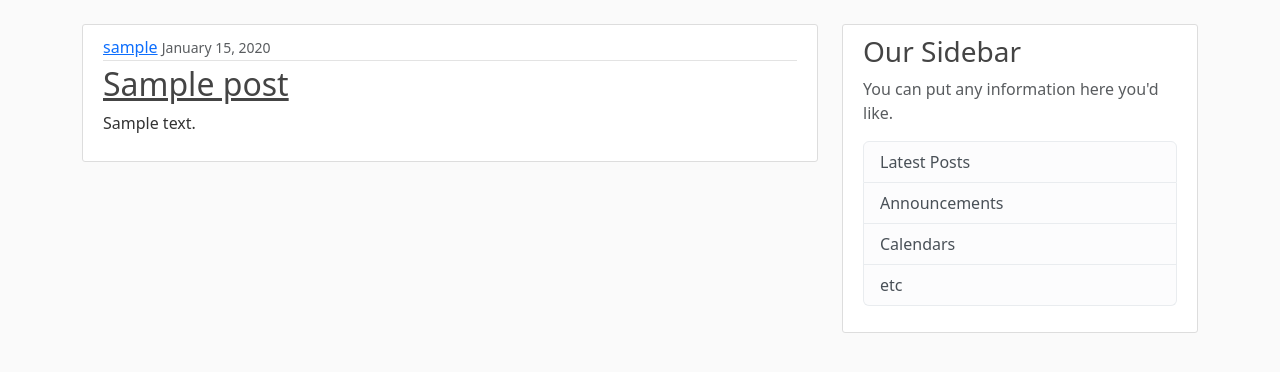
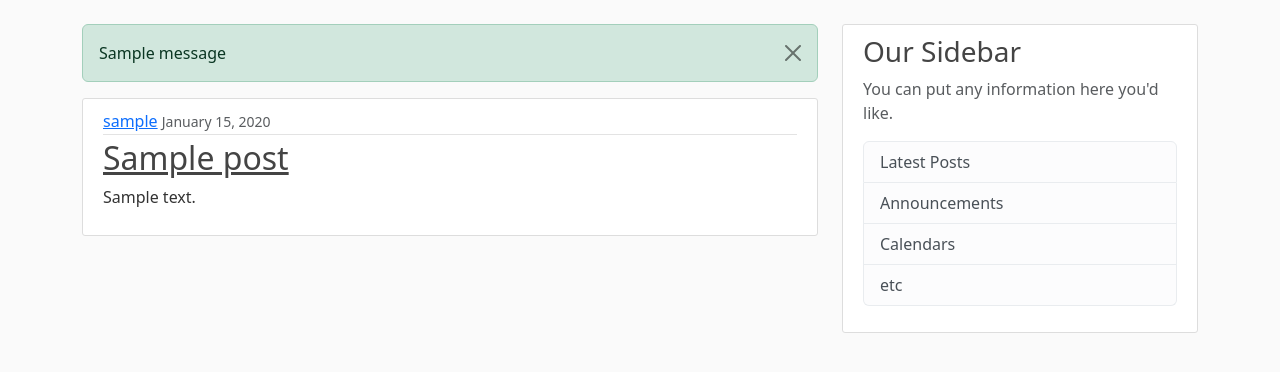
Before and after one commit to masalovd/blog, a Django app: page / in a window 1280 px wide. Shown: the part 56-428 px from the top of the page. Run offline with Django 5.2, Linux system fonts and the light colour scheme; tables that the repository leaves empty hold one stand-in row (values such as "Sample post"); one stand-in notice (Sample message) is shown.

Commit message:
Add display of messages from the 'django.contrib.messages' collection to the base template

```diff
--- a/blog/feed/templates/feed/base.html
+++ b/blog/feed/templates/feed/base.html
@@ -47,6 +47,16 @@
         <main role="main" class="container">
             <div class="row">
             <div class="col-md-8">
+                {% if messages %}
+                    <div>
+                        {% for message in messages %}
+                            <div class="alert alert-{{ message.tags }} alert-dismissible fade show" role="alert">
+                                {{ message }}
+                                <button type="button" class="btn-close" data-bs-dismiss="alert" aria-label="Close"></button>
+                            </div>
+                        {% endfor %}
+                    </div>
+                {% endif %}
                 {% block content %}{% endblock %}
             </div>
             <div class="col-md-4">
```
